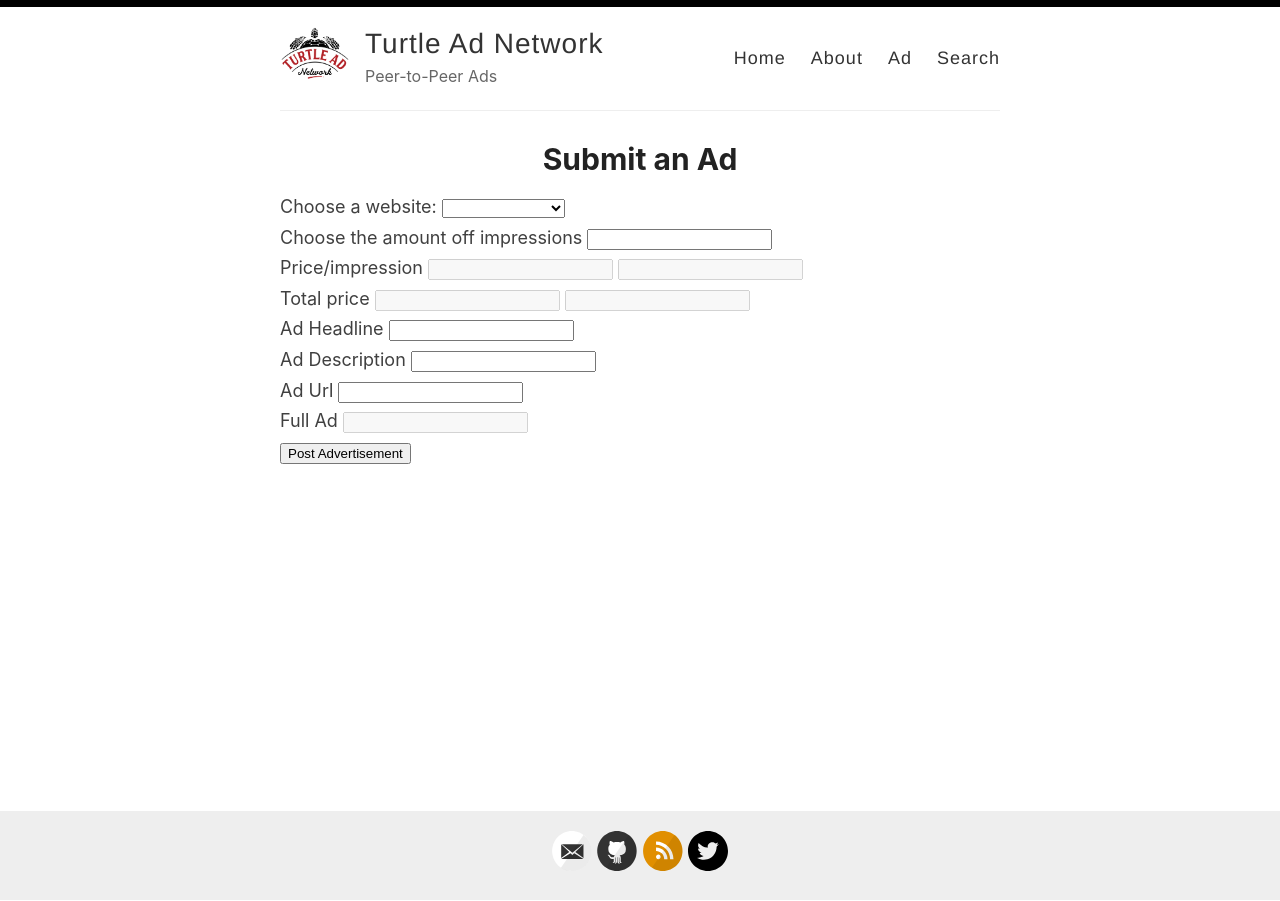
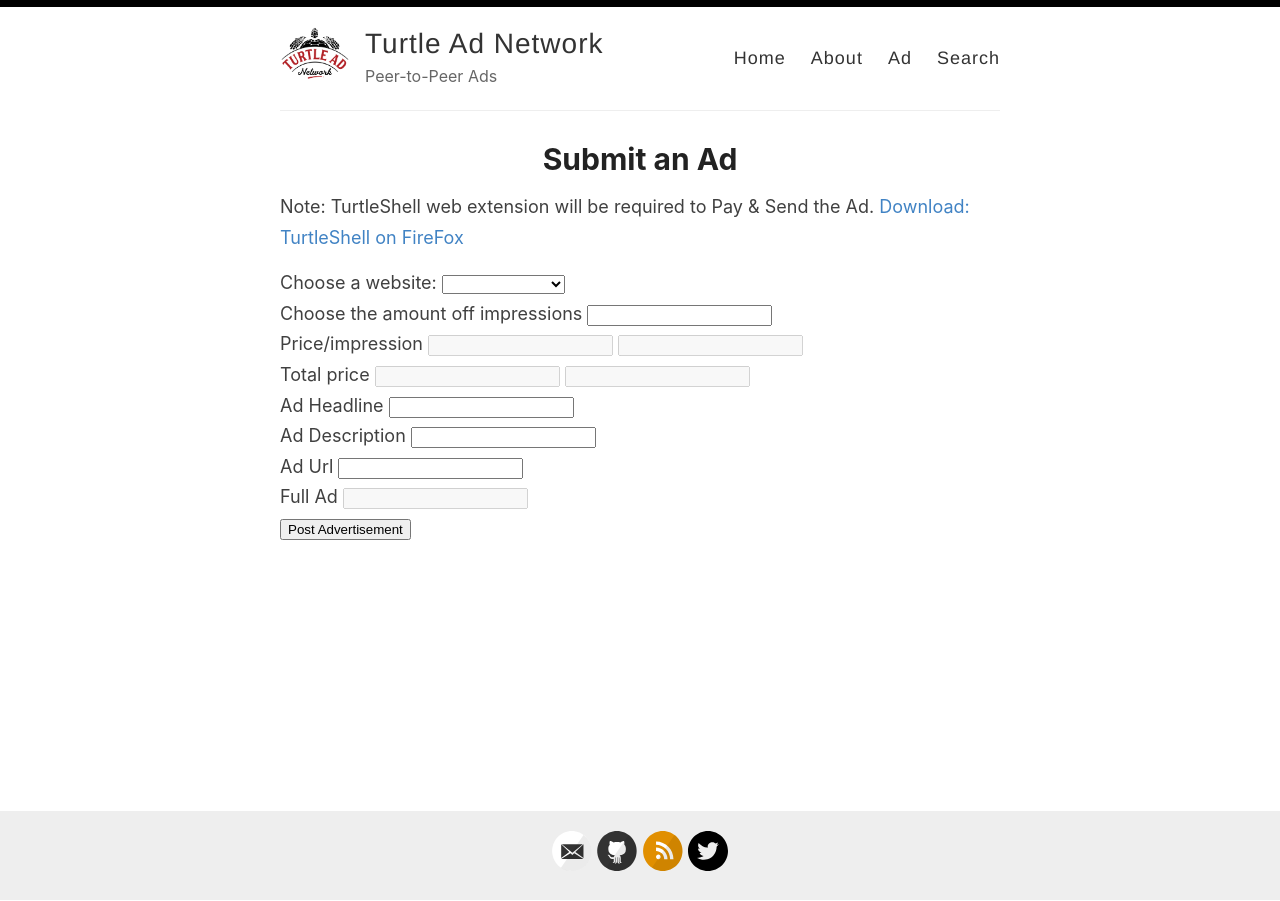
Before and after one commit to TurtleAdNetwork/TurtleAdNetwork.github.io, a Jekyll site: the page built from _pages/ad.md, in a window 1280 px wide. Built offline with Jekyll 4.4.1, drawn with Linux system fonts in a browser that asks for light colours; nearby versions of some CDN libraries.

Commit message:
formatting

```diff
--- a/_pages/ad.md
+++ b/_pages/ad.md
@@ -2,9 +2,10 @@
 layout: page
 title: Submit an Ad
 permalink: /ad/
-note: TurtleShell web extension will be required to Pay & Send the Ad.
+---
+Note: TurtleShell web extension will be required to Pay & Send the Ad.
 <a href="https://addons.mozilla.org/en-US/firefox/addon/turtleshell/">Download: TurtleShell on FireFox</a>
----
+
 <html lang="en">
 <head>
     <meta charset="UTF-8">
```
